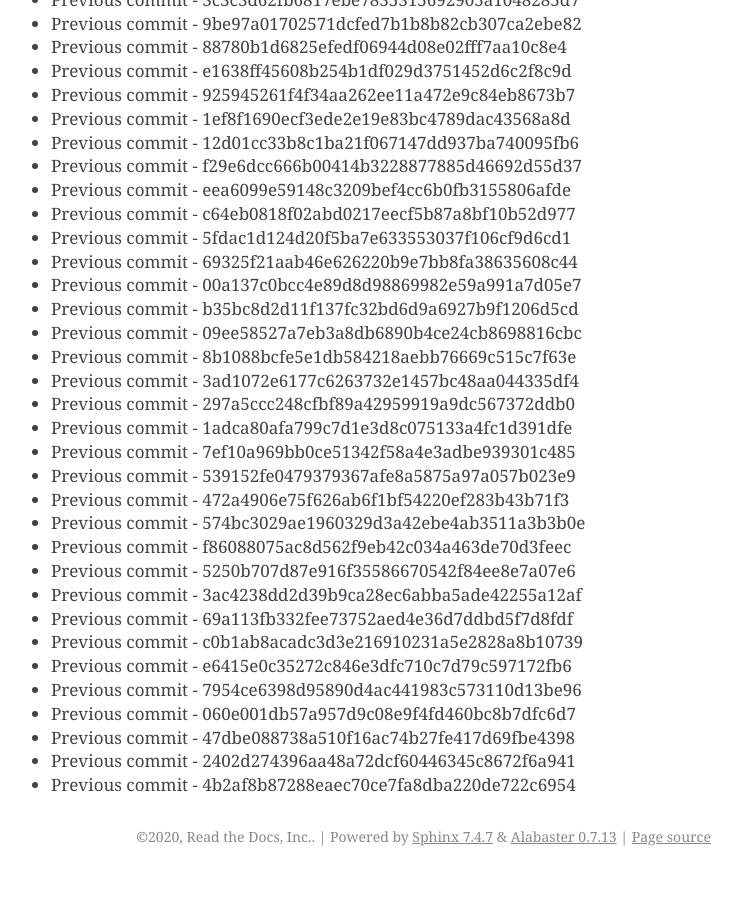
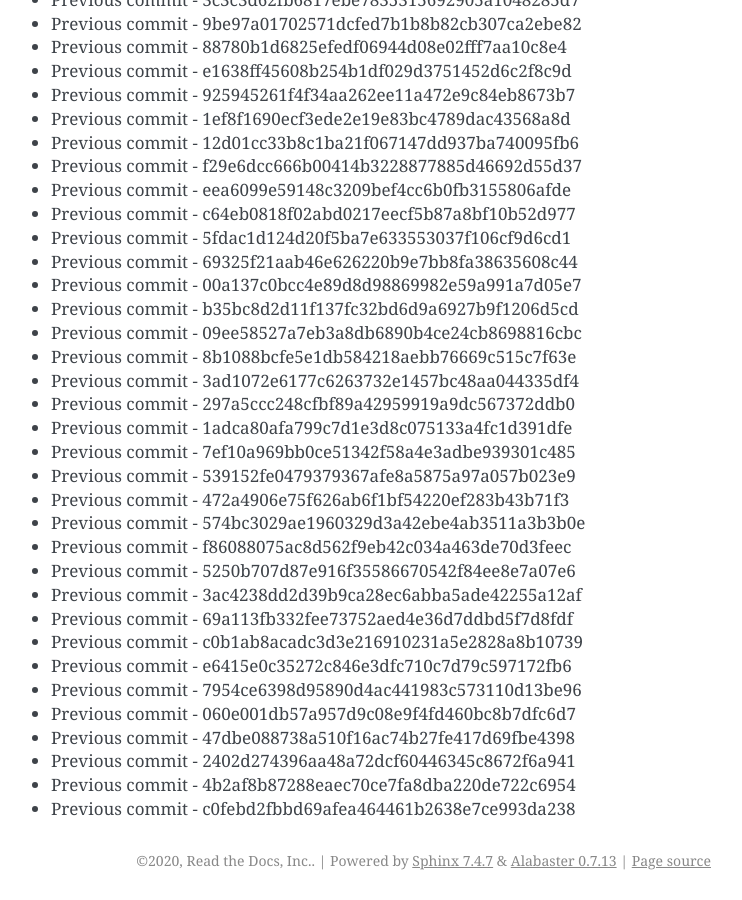
Before and after one commit to readthedocs/rtd-git-stresstest, a Sphinx documentation site: the page built from docs/updates.rst, in a window 1280 px wide and 900 px high, scrolled down 1203 px. Shown: the whole window, without its empty margins (399-1141 px from the left). Built offline with Sphinx 7.4.7, drawn with Linux system fonts in a browser that asks for light colours; before the commit the page ends 2079 px from its top, so only the background shows below that.

Commit message:
Generating commit from previous: c0febd2fbbd69afea464461b2638e7ce993da238

```diff
--- a/docs/updates.rst
+++ b/docs/updates.rst
@@ -82,3 +82,4 @@ It can be tested for any performance characteristics.
 * Previous commit - 47dbe088738a510f16ac74b27fe417d69fbe4398
 * Previous commit - 2402d274396aa48a72dcf60446345c8672f6a941
 * Previous commit - 4b2af8b87288eaec70ce7fa8dba220de722c6954
+* Previous commit - c0febd2fbbd69afea464461b2638e7ce993da238
```
